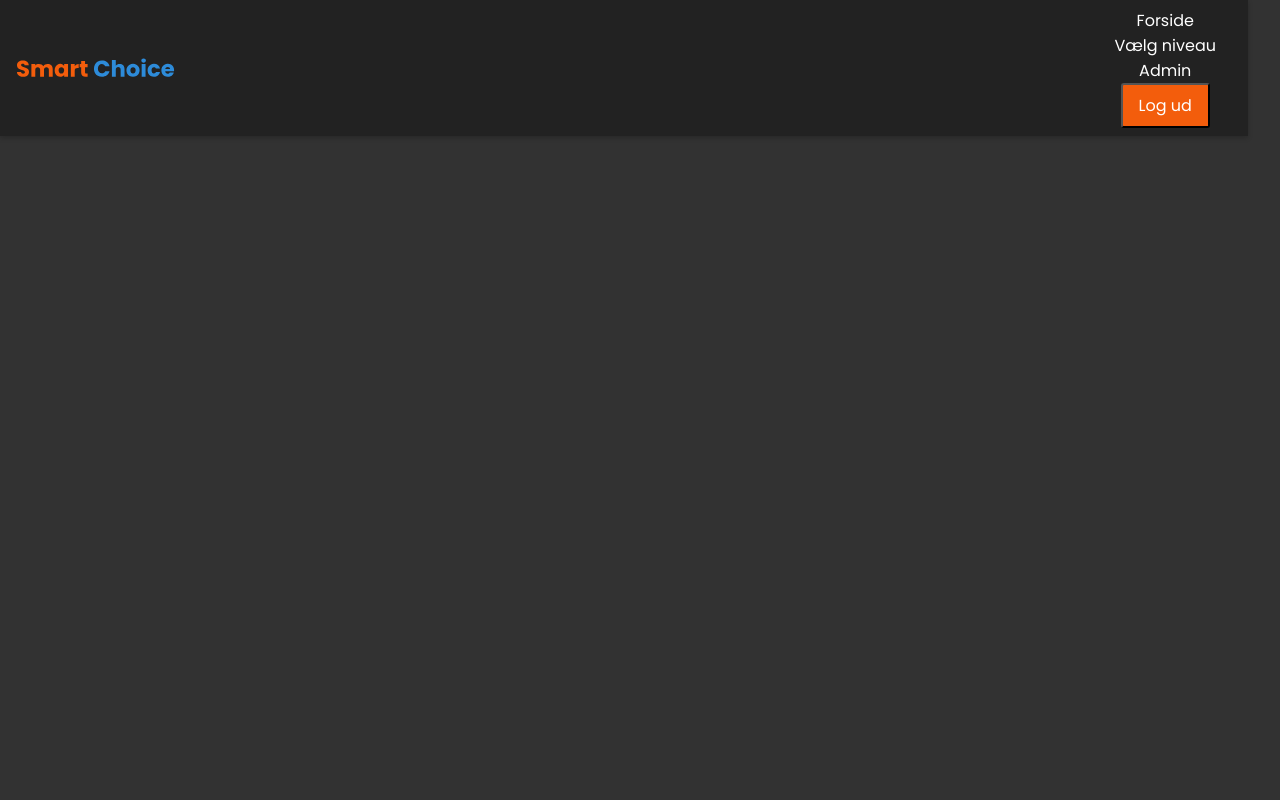
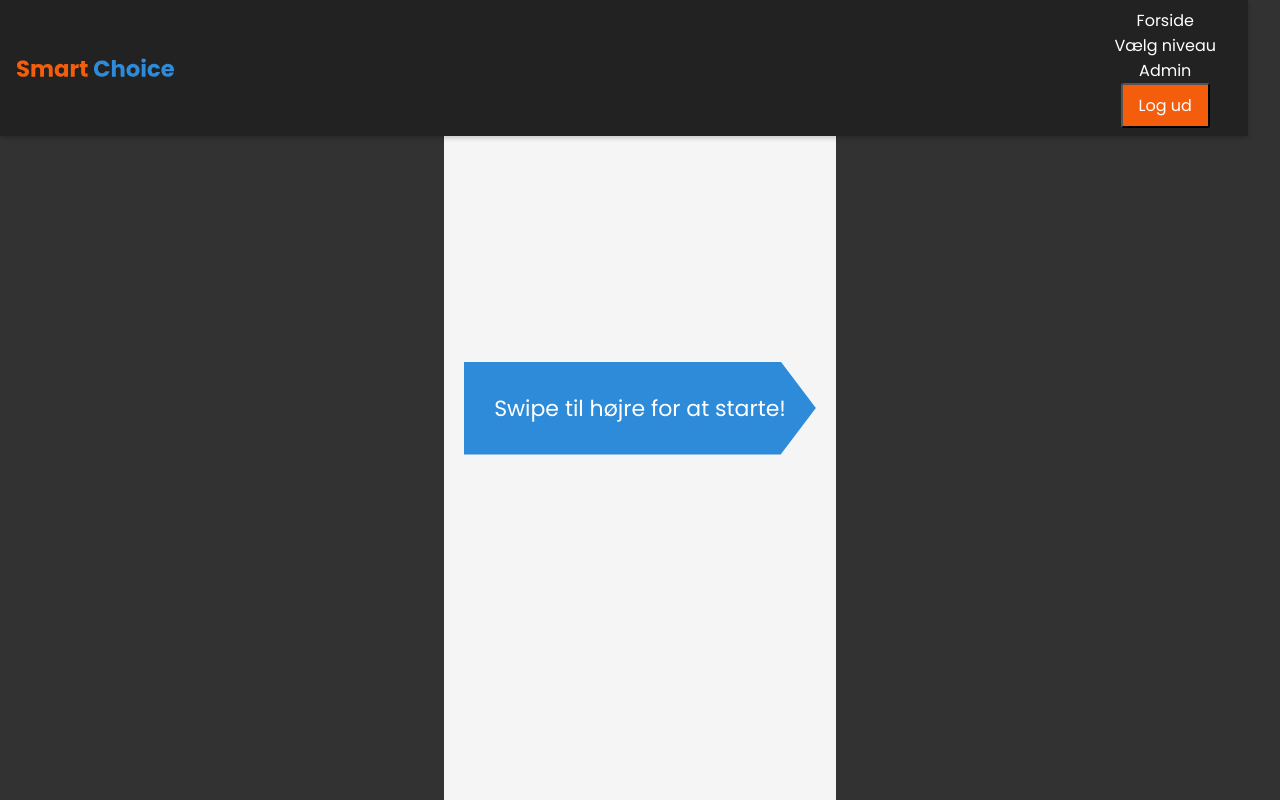
Before and after one commit to oliv045r/semester-projekt, a Vue app: page /intro-swipe in a window 1280 px wide. Built offline with nearby package versions, Linux system fonts and the light colour scheme; no server answers; sample sign-in values are in the browser's storage.

Commit message:
borderinmdtilvidere

```diff
--- a/package.json
+++ b/package.json
@@ -8,6 +8,7 @@
     "lint": "vue-cli-service lint"
   },
   "dependencies": {
+    "@vueuse/core": "^12.0.0",
     "axios": "^1.7.9",
     "core-js": "^3.8.3",
     "firebase": "^11.0.2",
--- a/src/router.js
+++ b/src/router.js
@@ -12,7 +12,7 @@ import QuizResult from './views/QuizResult.vue';
 import ManageSwipe from './views/ManageSwipe.vue';
 import ManageQuiz from './views/ManageQuiz.vue';
 import UserManagement from './views/UserManagement.vue';
-
+import IntroSwipe from './views/IntroSwipe.vue';
 import AdminPanel from './views/AdminPanel.vue';
 
 
@@ -29,6 +29,7 @@ const routes = [
   { path: '/administrer-quiz', component: ManageQuiz, meta: { requiresAuth: true } },
   { path: '/administrer-brugere', component: UserManagement, meta: { requiresAuth: true } },
   { path: '/admin', component: AdminPanel, meta: { requiresAuth: true } },
+  { path: '/intro-swipe', component: IntroSwipe, meta: { requiresAuth: true } },
 ];
 
 const router = createRouter({
--- a/src/views/DifficultySelect.vue
+++ b/src/views/DifficultySelect.vue
@@ -7,7 +7,7 @@
     </div>
     <div class="quiz-container">
       <h3 class ="swipe-header">To valg, et swipe</h3>
-      <p>I denne spiltype skal du swipe dig til det rigtige svar blandt to valgmuligheder</p>
+      <p>Swipe dig til det mest bæredygtige valg blandt to valgmuligheder</p>
       <div class="btn-container quiz-swipe">
         <router-link v-for="level in 5" :key="'swipe-' + level" :to="{ name: 'Swipe', params: { level } }">
           <button :class="['difficulty-btn', { 'swipe-active': level <= maxSwipeLevel }]">{{ level }}</button>
--- /dev/null
+++ b/src/views/IntroSwipe.vue
@@ -0,0 +1,89 @@
+<template>
+    <div class="intro-container">
+      <div class="swipe-area">
+        <div
+          class="start-area right"
+          v-gesture="handleSwipe"
+          :class="{ swiped: swipedRight }"
+        >
+          Swipe til højre for at starte!
+        </div>
+      </div>
+    </div>
+  </template>
+
+  <script>
+  export default {
+    name: "IntroSwipe",
+    data() {
+      return {
+        touchStartX: 0,
+        touchEndX: 0,
+        swipedRight: false,
+      };
+    },
+    methods: {
+      handleTouchStart(event) {
+        this.touchStartX = event.touches[0].clientX;
+      },
+      handleTouchEnd(event) {
+        this.touchEndX = event.changedTouches[0].clientX;
+        this.detectSwipe();
+      },
+      detectSwipe() {
+        const swipeDistance = this.touchEndX - this.touchStartX;
+        if (swipeDistance > 50) {
+          // Swipe til højre
+          this.swipedRight = true;
+          this.startGame();
+        }
+      },
+      startGame() {
+        this.$router.push({ name: "SwipeGame", params: { level: 1 } });
+      },
+    },
+  };
+  </script>
+
+
+  <style scoped>
+  .intro-container {
+    display: flex;
+    align-items: center;
+    justify-content: center;
+    height: 100vh;
+    background-color: #f5f5f5;
+    padding: 20px;
+    text-align: center;
+  }
+
+  .swipe-area {
+    display: flex;
+    justify-content: center;
+    align-items: center;
+    height: 100%;
+    width: 100%;
+    overflow: hidden;
+  }
+
+  .start-area {
+    width: 85%;
+    padding: 30px;
+    text-align: center;
+    font-size: 22px;
+    background-color: var(--main-color);
+    color: #fff;
+    clip-path: polygon(0% 0, 90% 0, 100% 50%, 90% 100%, 0% 100%, -10% 50%);
+    transition: transform 0.3s ease;
+    cursor: pointer;
+  }
+
+  .start-area.right {
+    margin-top: 1rem;
+    align-self: center;
+  }
+
+  .start-area.swiped {
+    transform: translateX(100%);
+  }
+  </style>
--- a/src/views/ManageSwipe.vue
+++ b/src/views/ManageSwipe.vue
@@ -331,7 +331,6 @@ select:focus {
 }
 
 .form-group label {
-  font-weight: bold;
   margin-bottom: 5px;
   color: var(--text-color);
 }
--- a/src/views/QuizResult.vue
+++ b/src/views/QuizResult.vue
@@ -63,7 +63,7 @@ export default {
 };
 </script>
 
-<style>
+<style scoped>
 .results-container {
   display: flex;
   flex-direction: column;
--- a/src/views/SwipeGame.vue
+++ b/src/views/SwipeGame.vue
@@ -2,7 +2,7 @@
   <div class="quiz-container" v-if="questions.length > 0">
     <!-- Swipe Animation: vis kun på spørgsmål 1 i niveau 1 -->
     <SwipeAnimation v-if="showSwipeAnimation" />
-    <p class="question-number">Spørgsmål {{ currentQuestionIndex + 1 }}</p>
+    <p class="question-number">{{ currentQuestionIndex + 1 }}</p>
     <div class="question">
       <p>{{ currentQuestion.questionText }}</p>
     </div>
@@ -24,6 +24,7 @@
     </div>
     <FeedbackLeft
   :isVisible="showFeedbackLeft"
+  :class="feedbackBorderClass"
   :feedbackHeading="currentQuestion.answers[0].feedbackHeading"
   :feedbackDesc="currentQuestion.answers[0].feedback"
   :gifUrl="currentQuestion.answers[0].gifUrl"
@@ -31,11 +32,13 @@
 />
 <FeedbackRight
   :isVisible="showFeedbackRight"
+  :class="feedbackBorderClass"
   :feedbackHeading="currentQuestion.answers[1].feedbackHeading"
   :feedbackDesc="currentQuestion.answers[1].feedback"
   :gifUrl="currentQuestion.answers[1].gifUrl"
   @next="nextQuestion"
 />
+
   </div>
   <div v-else>
     <p>Loading questions...</p>
@@ -62,6 +65,7 @@ export default {
       currentQuestionIndex: 0,
       swipedLeft: false,
       swipedRight: false,
+      feedbackBorderClass: "", // Ny variabel til CSS-klasser
       showFeedbackLeft: false,
       showFeedbackRight: false,
       showSwipeAnimation: false, // Tilføj variabel til animation
@@ -126,8 +130,24 @@ export default {
     this.swipedRight = true;
     this.showFeedbackRight = true;
   }
+
+  // Tilføj korrekt feedback border efter en kort forsinkelse
+  setTimeout(() => {
+    const selectedAnswer = direction === 'left' ? 0 : 1;
+    const isCorrect = this.currentQuestion.answers[selectedAnswer].isCorrect;
+
+    this.feedbackBorderClass = isCorrect ? "correct-border" : "incorrect-border";
+
+    // Fjern klassen efter 2 sekunder
+    setTimeout(() => {
+      this.feedbackBorderClass = "";
+    }, 2000);
+  }, 300); // 300ms forsinkelse for at give swipe-animationen tid
+
   this.checkAnswer(direction);
 },
+
+
     async checkAnswer(direction) {
       const selectedAnswer = direction === 'left' ? 0 : 1;
       this.logAnswer(selectedAnswer);
@@ -237,10 +257,6 @@ export default {
   font-weight: 600;
 }
 
-p {
-  font-size: 18px;
-}
-
 .question {
   margin: 20px;
   font-size: 22px;
@@ -255,7 +271,7 @@ p {
   width: 100%;
 }
 .answer {
-  width: 85%;
+  width: 83%;
   padding: 30px;
   text-align: left;
   cursor: pointer;
@@ -264,25 +280,18 @@ p {
 
 .answer.left {
   align-self: flex-end;
-  padding-left: 40px;
-  padding-right: 20px;
-  padding-top: 40px;
-  padding-bottom: 40px;
   background-color: var(--main-color);
-  clip-path: polygon(10% 0, 100% 0, 100% 100%, 90% 100%, 10% 100%, 0 50%);
-  max-width: 82%; /* Begræns bredden */
+  clip-path: polygon(10% 0, 100% 0, 100% 100%, 92% 100%, 10% 100%, 0 50%);
+
 }
 
 .answer.right {
   padding-left: 40px;
   padding-right: 20px;
-  padding-top: 40px;
-  padding-bottom: 40px;
-  max-width: 82%; /* Begræns bredden */
   margin-top: 1rem;
   align-self: flex-start;
   background-color: var(--secondary-color);
-  clip-path: polygon(0% 0, 90% 0, 100% 50%, 90% 100%, 0% 100%, -10% 50%);
+  clip-path: polygon(0% 0, 90% 0, 100% 50%, 90% 100%, 0% 100%, 0 50%);
 }
 .answer.left.swiped {
   transform: translateX(-100%);
@@ -290,4 +299,20 @@ p {
 .answer.right.swiped {
   transform: translateX(100%);
 }
+
+.correct-border {
+  border: 10px solid green;
+  box-sizing: border-box;
+}
+
+.incorrect-border {
+  border: 10px solid red;
+  box-sizing: border-box;
+}
+
+.correct-border,
+.incorrect-border {
+  transition: border 0.3s ease-in-out;
+}
+
 </style>
```
Also changed, not shown: 1 other file (tests, documents, lock files or other folders). Lines whose indentation alone changed are shown as unchanged.
